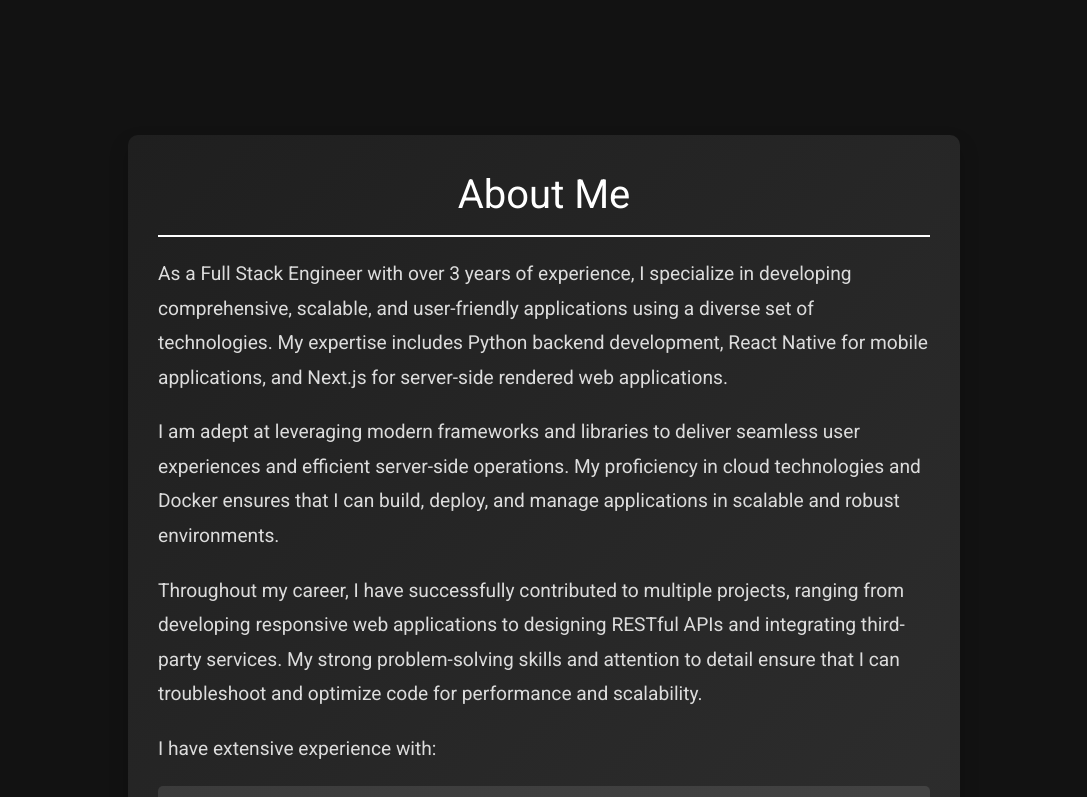
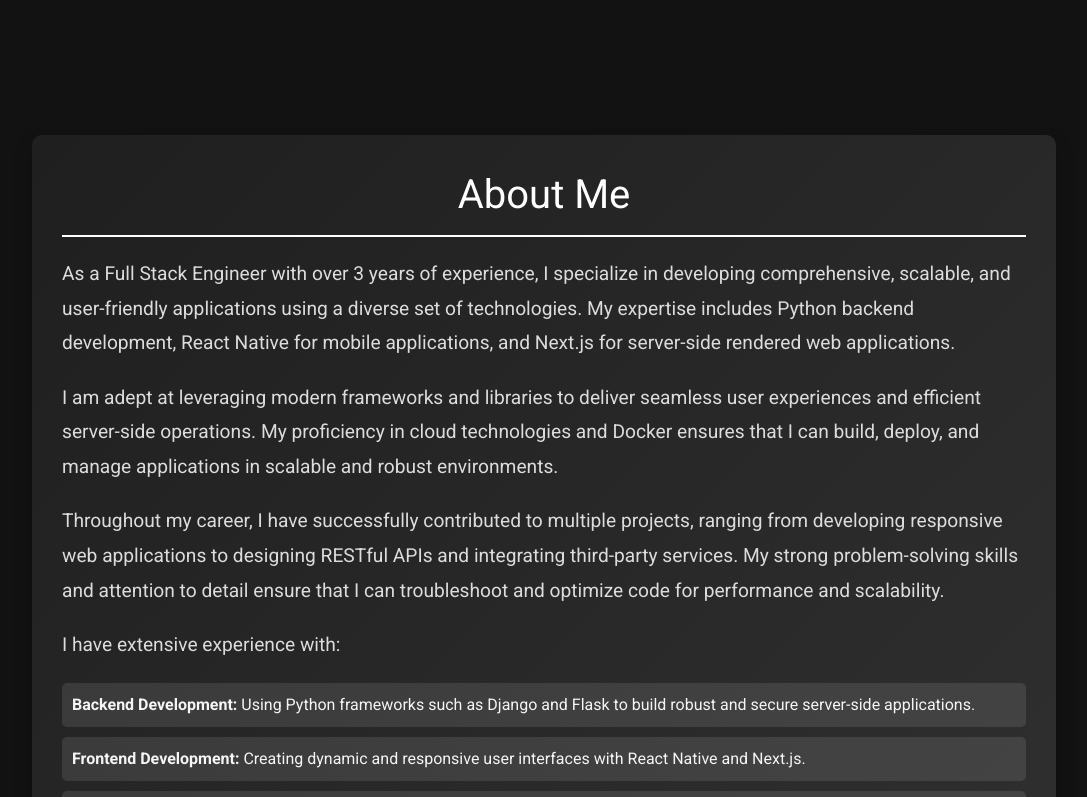
Before and after one commit to Wali-Muhammad123/portfolio, a Next.js app: page / in a window 1280 px wide. Shown: the part 543-1340 px from the top of the page, without its empty margins (96-1183 px from the left). Built offline with nearby package versions, Linux system fonts and the light colour scheme.

Commit message:
Updated Styling  of AboutMe Section

```diff
--- a/src/components/AboutMe/AboutMe.module.css
+++ b/src/components/AboutMe/AboutMe.module.css
@@ -2,7 +2,7 @@
 
 .aboutMeContainer {
   padding: 30px;
-  max-width: 65%;
+  max-width: 80%;
   margin-top: 30em;
   background: linear-gradient(135deg, #1f1f1f, #333);
   border-radius: 10px;
```
